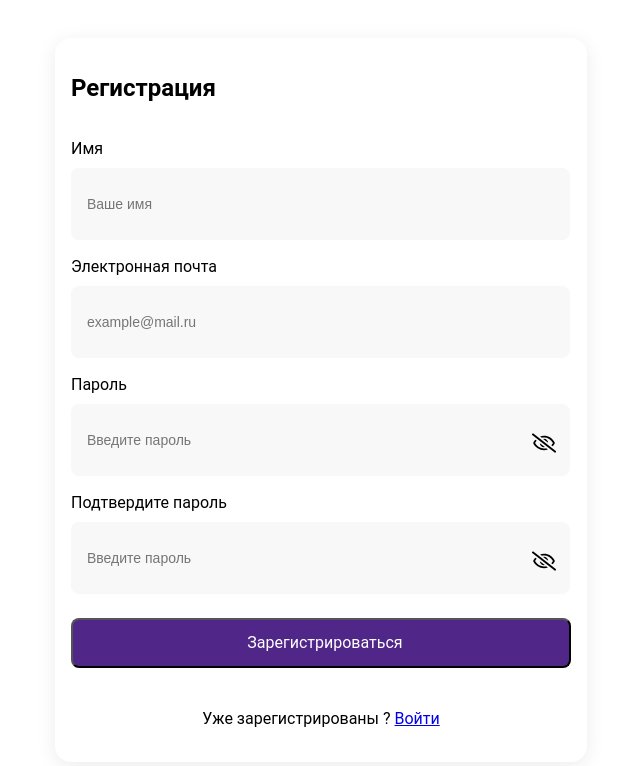
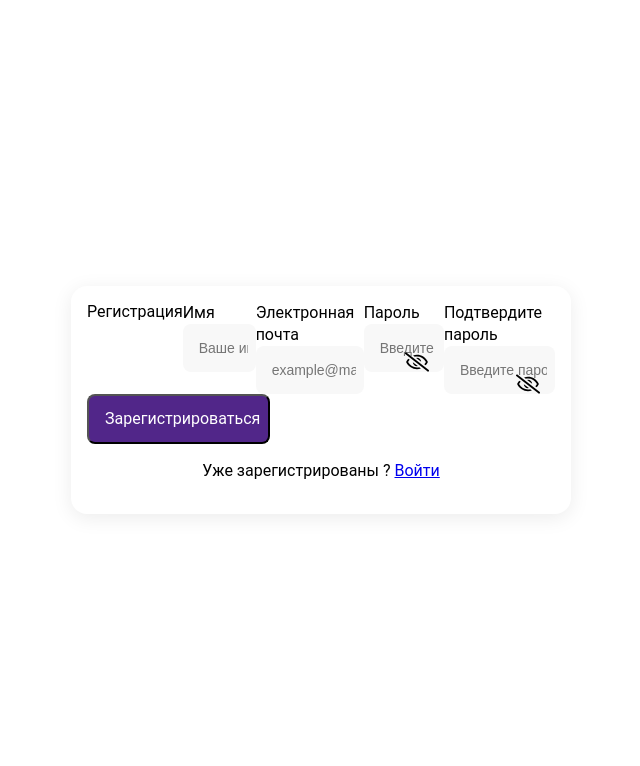
Before and after one commit to odil662/Antipov-test, a React (Create React App) app: page /register in a window 1280 px wide. Shown: the top 766 px of the page, without its empty margins (319-959 px from the left). Built offline with nearby package versions, Linux system fonts and the light colour scheme.

Commit message:
изменил стили

```diff
--- a/src/Pages/RegisterPage.tsx
+++ b/src/Pages/RegisterPage.tsx
@@ -22,7 +22,7 @@ const RegisterPage: FC = () => {
     <div className="container authContainer">
       <div className="card authCard">
         <form className="form" onSubmit={(e) => handleRegistration(e)}>
-          <h2>Регистрация</h2>
+          <div>Регистрация</div>
           <Input
             type="text"
             label="Имя"
--- a/src/styles/card.css
+++ b/src/styles/card.css
@@ -1,17 +1,16 @@
+* {
+  box-sizing: border-box;
+}
+
 .authCard {
   padding: 16px;
   border-radius: 16px;
   max-width: 500px;
   width: 100%;
-  display: flex;
-  flex-direction: column;
-  gap: 24px;
 }
 
 .form {
   display: flex;
-  flex-direction: column;
-  gap: 16px;
 }
 
 label {
@@ -19,9 +18,6 @@ label {
   font-size: 16px;
   line-height: 22px;
   text-align: left;
-  display: flex;
-  flex-direction: column;
-  gap: 8px;
 }
 
 .inputPassword {
@@ -29,7 +25,7 @@ label {
 }
 
 .input {
-  width: 95%;
+  width: 100%;
   height: 48px;
   padding: 12px 8px 12px 16px;
   border: 0;
@@ -43,7 +39,7 @@ label {
 
 .inputPasswordIcon {
   position: absolute;
-  top: 27px;
+  top: 12px;
   right: 15px;
   display: inline-block;
   font-size: x-large;
```
